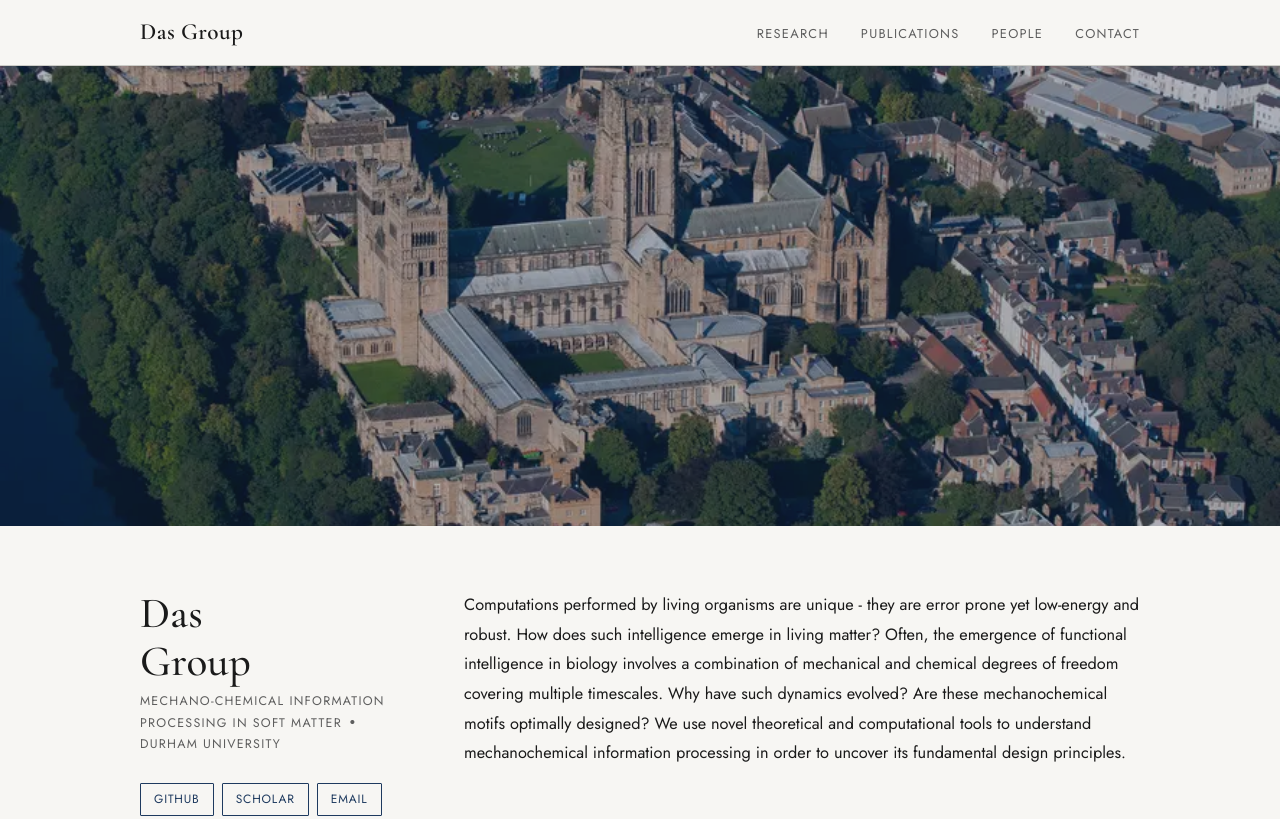
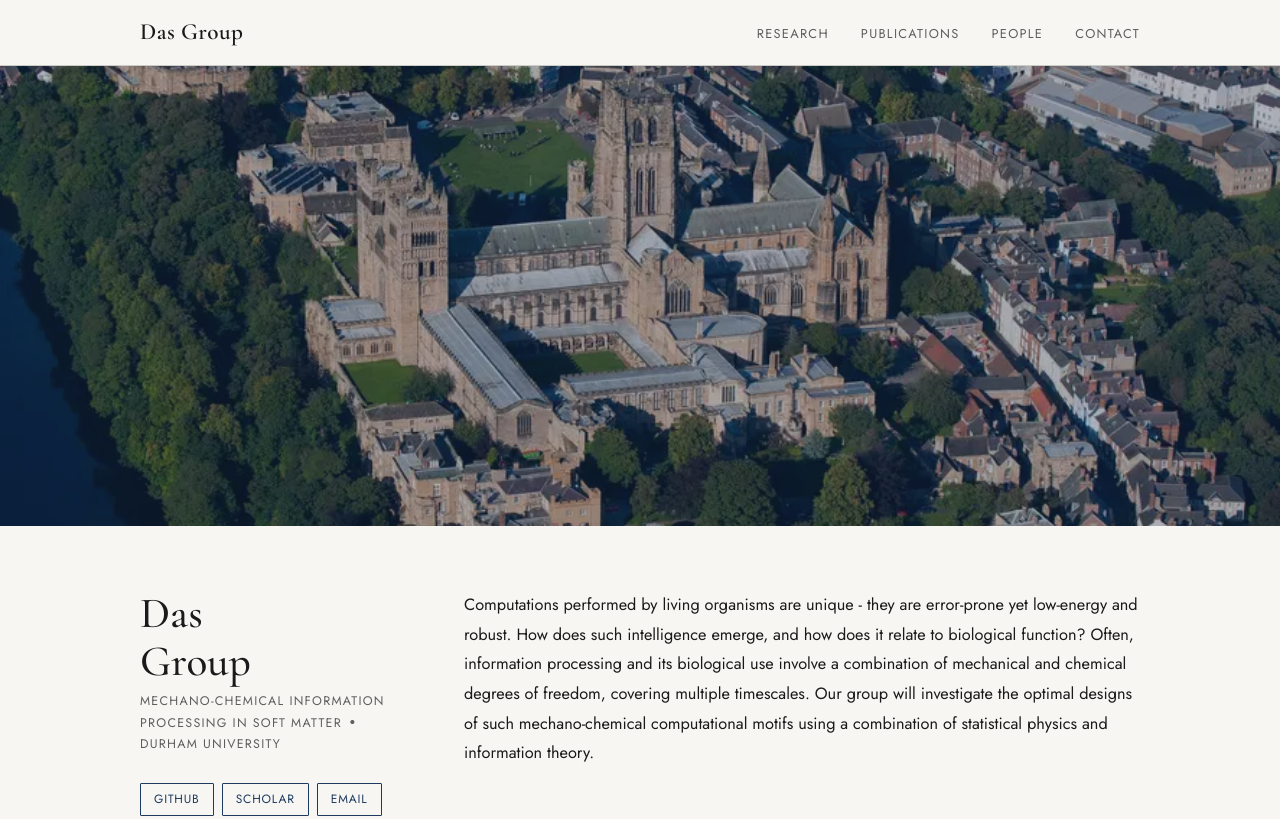
Before and after one commit to dasgroup-durham/dasgroup-durham.github.io, a plain HTML site: page index.html in a window 1280 px wide. Shown: the top 819 px of the page. Drawn offline with nearby package versions, Linux system fonts and the light colour scheme.

Commit message:
Update index.html

```diff
--- a/index.html
+++ b/index.html
@@ -67,12 +67,11 @@
     <div class="intro-body">
       <!-- REPLACE: your research description (2–4 paragraphs) -->
       <p>
-        Computations performed by living organisms are unique - they are error prone yet low-energy and robust.
-        How does such intelligence emerge in living matter? Often, the emergence of functional intelligence in biology
-        involves a combination of mechanical and chemical degrees of freedom covering
-        multiple timescales. Why have such dynamics evolved? Are these mechanochemical motifs
-        optimally designed? We use novel theoretical and computational tools to understand mechanochemical
-        information processing in order to uncover its fundamental design principles.
+        Computations performed by living organisms are unique - they are error-prone yet low-energy and robust.
+        How does such intelligence emerge, and how does it relate to biological function?
+        Often, information processing and its biological use involve a combination of mechanical and chemical degrees of freedom,
+        covering multiple timescales. Our group will investigate the optimal designs of such mechano-chemical
+        computational motifs using a combination of statistical physics and information theory.
       </p>
     </div>
 
```
